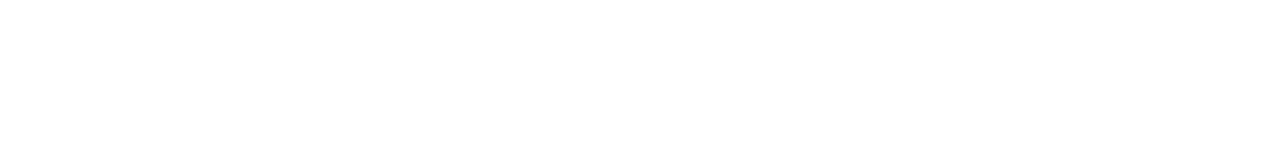
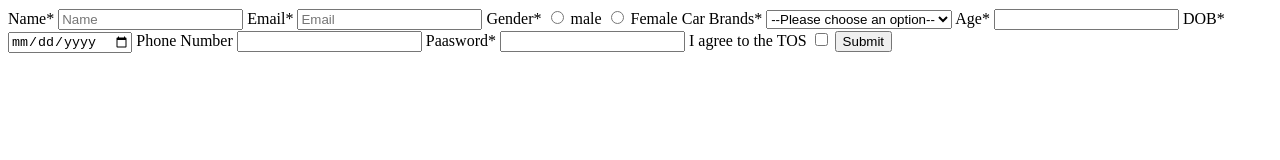
Before and after one commit to acciojob/signup-form-car-Umeshboby, a website: page main.html in a window 1280 px wide. Drawn offline with Linux system fonts and the light colour scheme.

Commit message:
created a submission

```diff
--- a/main.html
+++ b/main.html
@@ -7,6 +7,43 @@
 </head>
 
 <body>
+	 <form action="#" method="post">
+        <label for="name">Name*</label>
+        <input type="text"id="name"placeholder="Name"required>
+
+        <label for="email">Email*</label>
+        <input type="email"id="email"placeholder="Email">
+
+        <label for="gender">Gender*</label>
+        <input type="radio" name="gender" id="gender_m"name="gender"required>
+        <label for="gender">male</label>
+        <input type="radio" name="gender" id="gender_f"name="gender"required>
+        <label for="gender">Female</label>
+
+        <label for="cars">Car Brands*</label>
+        <select name="cars" required>
+            <option value="disabled selection">--Please choose an option--</option>
+            <option value="bmw">BMW</option>
+            <option value="audi">Audi</option>
+            <option value="mercedez">Mercedez</option>
+        </select>
+        <label for="age">Age*</label>
+        <input type="number" name="" id="age" required>
+
+        <label for="dob">DOB*</label>
+        <input type="date" id="DOB" required>
+
+        <label for="phone_number">Phone Number</label>
+        <input type="tel" id="tel">
+
+        <label for="password">Paasword*</label>
+        <input type="password" name="password" id="password" required >
+
+        <label for="tos">I agree to the TOS</label>
+        <input type="checkbox" id="tos">
+
+        <input type="submit">
+    </form>
 	<!-- the entire body must be written by student -->
     <script type="text/javascript" src="./script.js">
 </script>
```
